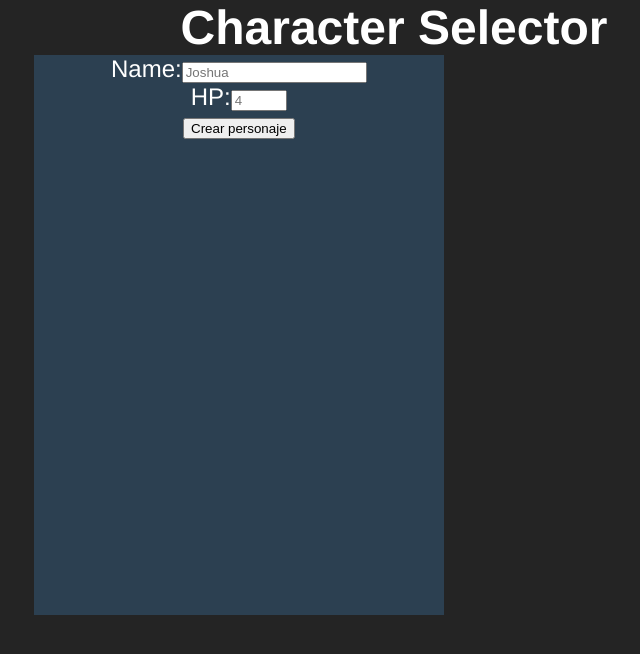
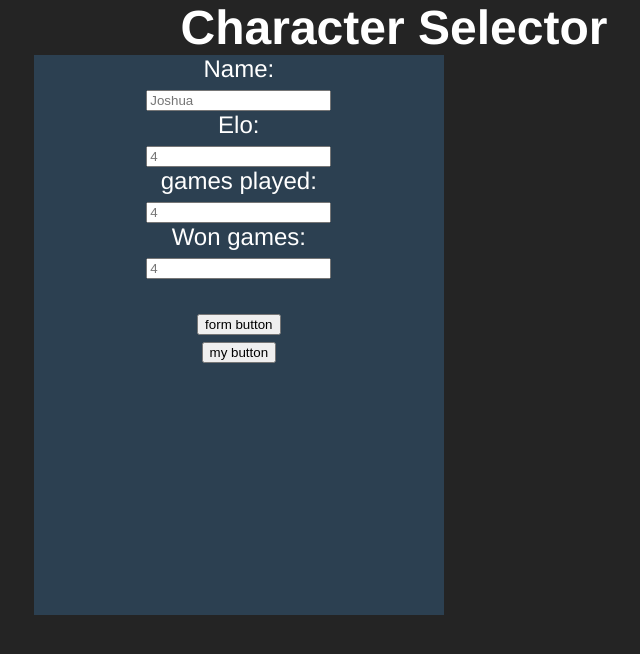
Before and after one commit to RestrepoTorres/DnD2, a React (Vite) app: page /character-selector in a window 1280 px wide. Shown: the top 654 px of the page, without its empty margins (6-646 px from the left). Built offline with nearby package versions, Linux system fonts and the light colour scheme; no server answers.

Commit message:
Feat: character creation form totally functional :smile:

```diff
--- a/src/firebase_back/Firestore_access.js
+++ b/src/firebase_back/Firestore_access.js
@@ -43,6 +43,7 @@ export async function addDocument(name, elo, gamesPlayed, wins) {
     wins: wins,
     winRate: wins / gamesPlayed,
   });
+
 }
 
 export async function afterMach(id, points, win) {
@@ -66,8 +67,8 @@ export async function afterMach(id, points, win) {
   );
 }
 
-export async function getDocument(collection, id) {
-  const docRef = doc(db, collection, id);
+export async function getDocument( id) {
+  const docRef = doc(db, "players", id);
   const docSnap = await getDoc(docRef);
   return docSnap.data();
 }
--- a/src/pages/CharacterSelector.jsx
+++ b/src/pages/CharacterSelector.jsx
@@ -1,14 +1,20 @@
 import { Article, Button, Header, Footer } from "/src/components/Components";
-import { querie,addDocument, afterMach, getDocument, dumpFakeData } from "../firebase_back/Firestore_access";
+import {
+  querie,
+  addDocument,
+  afterMach,
+  getDocument,
+  dumpFakeData,
+} from "../firebase_back/Firestore_access";
 import EloRank from "elo-rank";
 
-function formOnClick() {
-  //const elo = document.forms.RegForm.HP.value * 100; obtener info del formulario
-  // fakedata.forEach(function (obj) {
-  //   addDoc(collection(db, "users"), {
-  //     elo: obj.elo,
-  //   });
-  // });
+dumpFakeData()
+async function formOnClick() {
+  const name =  document.forms.RegForm.Name.value;
+  const elo =  document.forms.RegForm.Elo.value;
+  const gamesPlayed =  document.forms.RegForm.gamesPlayed.value;
+  const wonGames =  document.forms.RegForm.wonGames.value;
+  await addDocument(name,elo,gamesPlayed, wonGames)
 }
 export const CharacterSelector = () => (
   <>
@@ -16,7 +22,7 @@ export const CharacterSelector = () => (
     <Article>
       <form name="RegForm">
         <label>Name:</label>
-
+        <br />
         <input
           type="text"
           name="Name"
@@ -25,25 +31,25 @@ export const CharacterSelector = () => (
           maxLength="15"
           placeholder="Joshua"
         />
-        <br></br>
-
-        <label>HP:</label>
-        <input
-          type="number"
-          name="HP"
-          required
-          min="4"
-          max="15"
-          placeholder="4"
-        />
-        <br></br>
-
+        <br />
+        <label>Elo:</label><br />
+        <input type="number" name="Elo" required placeholder="4" />
+        <br />
+        <label>games played:</label><br />
+        <input type="number" name="gamesPlayed" required placeholder="4" />
+        <br />
+        <label>Won games:</label><br />
+        <input type="number" name="wonGames" required placeholder="4" />
+        <br />
+        <br />
         <input
           type="submit"
-          value="Crear personaje"
+          value="form button"
           onClick={formOnClick}
         ></input>
       </form>
+
+      <Button text ='my button' handleClick={formOnClick}/>
     </Article>
   </>
 );
```
